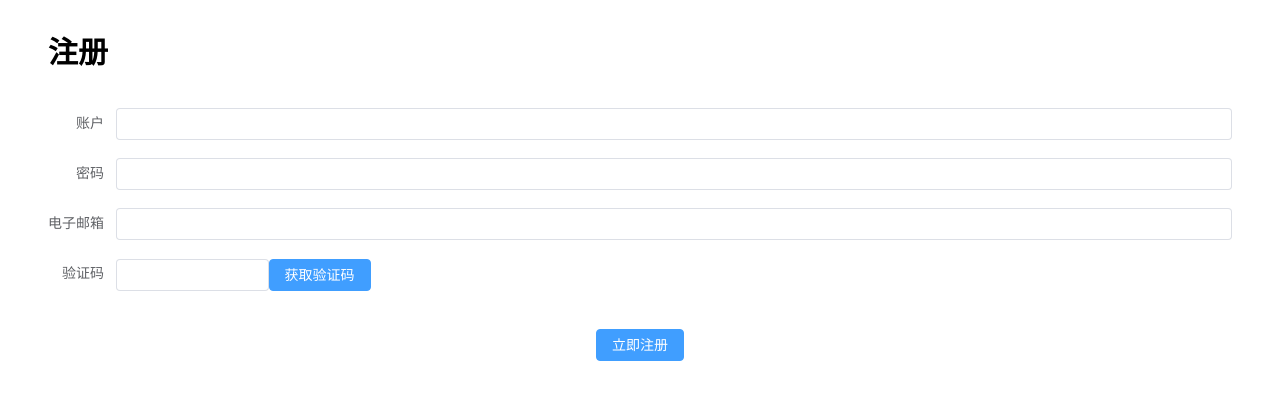
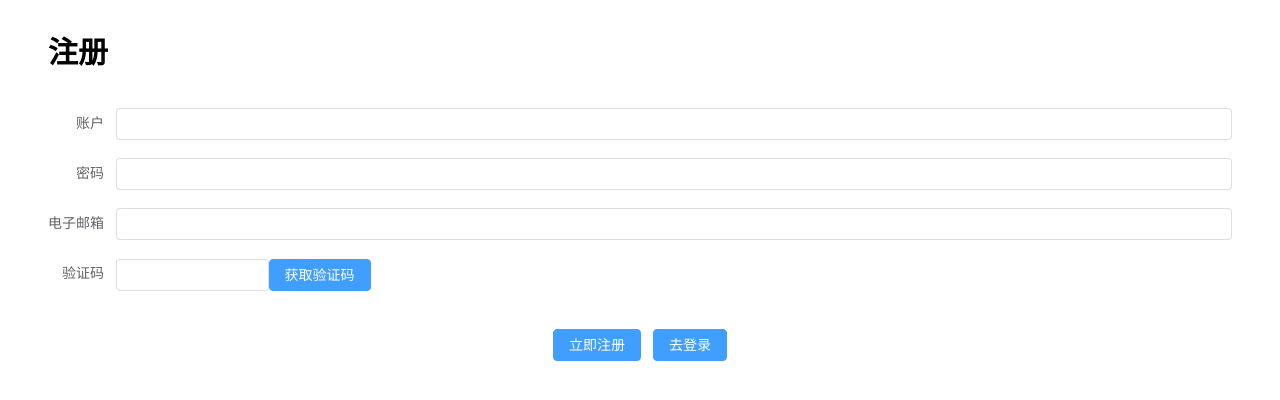
Before and after one commit to StudyPavilion/auto_task, a Vue app in the folder front_end/: page /register in a window 1280 px wide. Shown: the top 400 px of the page. Built offline with nearby package versions, Linux system fonts and the light colour scheme.

Commit message:
注册页面新增去登录按钮

```diff
--- a/front_end/src/views/Register.vue
+++ b/front_end/src/views/Register.vue
@@ -30,7 +30,8 @@
             </el-main>
             <el-footer>
                 <el-row justify="center">
-                    <el-button type="primary" @click="register">立即注册</el-button>
+                    <el-button type="primary" @click="register()">立即注册</el-button>
+                    <el-button type="primary" @click="toLogin()">去登录</el-button>
                 </el-row>
             </el-footer>
         </el-container>
@@ -39,6 +40,7 @@
 
 <script setup lang="ts" name="Register">
 import useRegister from '@/hooks/useRegister';
+import router from '@/router';
 import { reactive } from 'vue';
 
 const registerData = reactive({
@@ -50,6 +52,10 @@ const registerData = reactive({
 
 let { register, getCode} = useRegister(registerData);
 
+function toLogin() {
+    router.replace('/login');
+}
+
 </script>
 
 <style scoped></style>
```
